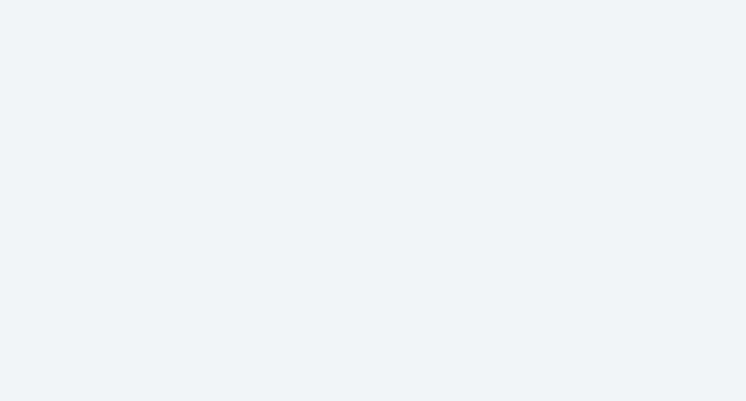
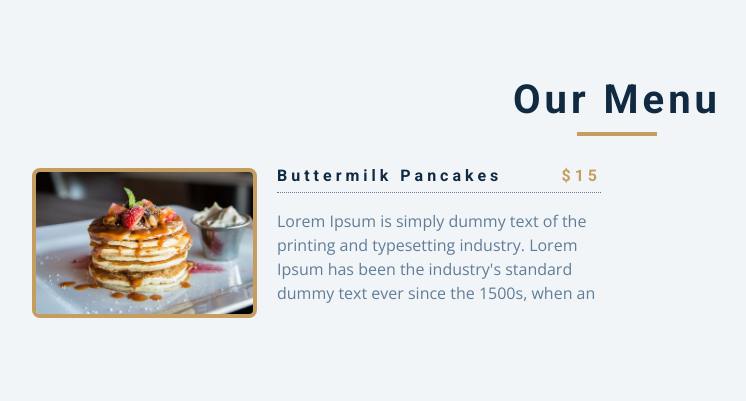
Before and after one commit to Mdsomratakbor/Java-Script-Practice-Project-2, a plain HTML site: page 8-menu/index.html in a window 1280 px wide. Shown: the whole page, without its empty margins (23-769 px from the left). Drawn offline with nearby package versions, Linux system fonts and the light colour scheme.

Commit message:
Project Menu html page design is complete

```diff
--- a/8-menu/index.html
+++ b/8-menu/index.html
@@ -12,6 +12,37 @@
 </head>
 
 <body>
+    <section class="menu">
+        <!-- title -->
+        <div class="title">
+            <h2>Our Menu</h2>
+            <div class="underline"></div>
+        </div>
+        <!-- filter buttons -->
+        <!-- menu items -->
+        <div class="section-center">
+            <!-- single item-->
+            <article class="menu-item">
+                <img src="images/menu-item.jpeg" class="photo" alt="menu item">
+                <div class="item-info">
+                    <header>
+                        <h4>buttermilk pancakes</h4>
+                        <h4 class="price">$15</h4>
+                    </header>
+                    <p class="item-text">
+                        Lorem Ipsum is simply dummy text of the printing and typesetting industry. Lorem Ipsum
+                        has been the industry's standard
+                        dummy text ever since the 1500s, when an
+                    </p>
+                </div>
+            </article>
+            <!-- end of single item-->
+
+
+        </div>
+
+
+    </section>
 
     <!-- javascript -->
     <script src="js/app.js"></script>
--- a/8-menu/js/app.js
+++ b/8-menu/js/app.js
@@ -0,0 +1,80 @@
+// items
+const menu = [
+  {
+    id: 1,
+    title: "buttermilk pancakes",
+    category: "breakfast",
+    price: 15.99,
+    img: "./images/item-1.jpeg",
+    desc: `I'm baby woke mlkshk wolf bitters live-edge blue bottle, hammock freegan copper mug whatever cold-pressed `,
+  },
+  {
+    id: 2,
+    title: "diner double",
+    category: "lunch",
+    price: 13.99,
+    img: "./images/item-2.jpeg",
+    desc: `vaporware iPhone mumblecore selvage raw denim slow-carb leggings gochujang helvetica man braid jianbing. Marfa thundercats `,
+  },
+  {
+    id: 3,
+    title: "godzilla milkshake",
+    category: "shakes",
+    price: 6.99,
+    img: "./images/item-3.jpeg",
+    desc: `ombucha chillwave fanny pack 3 wolf moon street art photo booth before they sold out organic viral.`,
+  },
+  {
+    id: 4,
+    title: "country delight",
+    category: "breakfast",
+    price: 20.99,
+    img: "./images/item-4.jpeg",
+    desc: `Shabby chic keffiyeh neutra snackwave pork belly shoreditch. Prism austin mlkshk truffaut, `,
+  },
+  {
+    id: 5,
+    title: "egg attack",
+    category: "lunch",
+    price: 22.99,
+    img: "./images/item-5.jpeg",
+    desc: `franzen vegan pabst bicycle rights kickstarter pinterest meditation farm-to-table 90's pop-up `,
+  },
+  {
+    id: 6,
+    title: "oreo dream",
+    category: "shakes",
+    price: 18.99,
+    img: "./images/item-6.jpeg",
+    desc: `Portland chicharrones ethical edison bulb, palo santo craft beer chia heirloom iPhone everyday`,
+  },
+  {
+    id: 7,
+    title: "bacon overflow",
+    category: "breakfast",
+    price: 8.99,
+    img: "./images/item-7.jpeg",
+    desc: `carry jianbing normcore freegan. Viral single-origin coffee live-edge, pork belly cloud bread iceland put a bird `,
+  },
+  {
+    id: 8,
+    title: "american classic",
+    category: "lunch",
+    price: 12.99,
+    img: "./images/item-8.jpeg",
+    desc: `on it tumblr kickstarter thundercats migas everyday carry squid palo santo leggings. Food truck truffaut  `,
+  },
+  {
+    id: 9,
+    title: "quarantine buddy",
+    category: "shakes",
+    price: 16.99,
+    img: "./images/item-9.jpeg",
+    desc: `skateboard fam synth authentic semiotics. Live-edge lyft af, edison bulb yuccie crucifix microdosing.`,
+  },
+];
+
+const sectionCenter = document.querySelector('.section-center');
+window.addEventListener('DOMContentLoaded', function(){
+
+})
```
